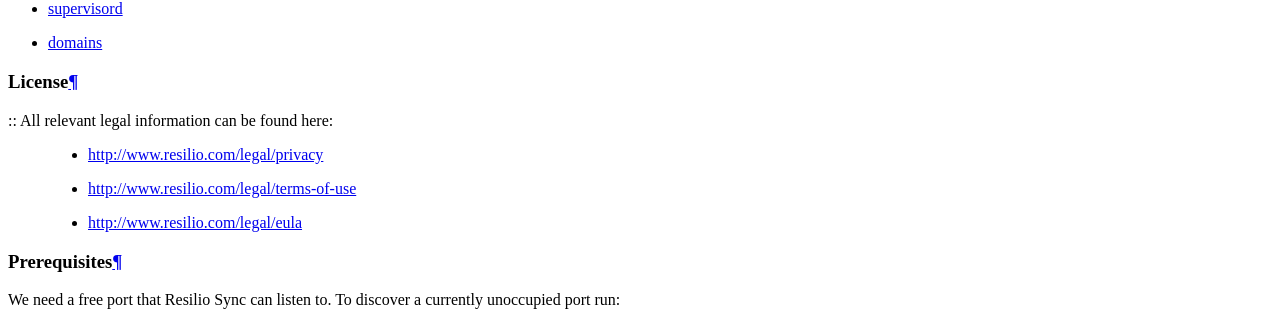
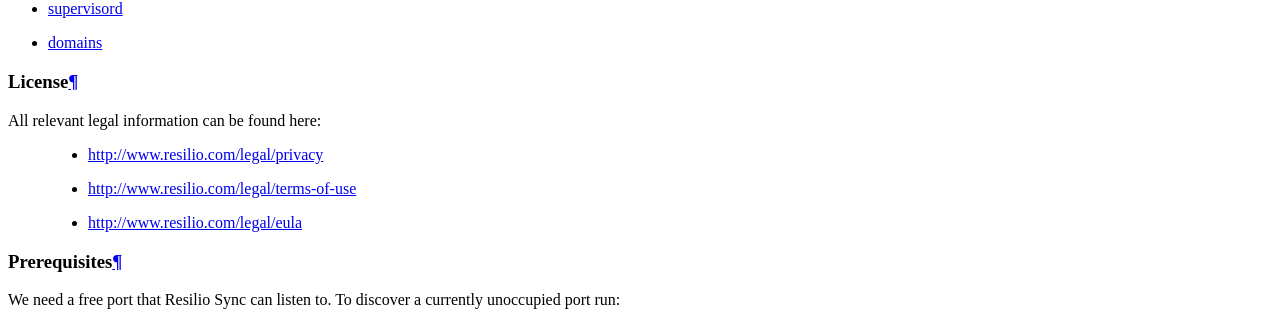
Before and after one commit to Uberspace/lab, a Sphinx documentation site: the page built from source/guide_resilio.rst, in a window 1280 px wide and 900 px high, scrolled down 1049 px. Shown: the part 148-459 px from the top of the window. Built offline with Sphinx 7.4.7 and the Read the Docs theme 2.0.0, drawn with Linux system fonts in a browser that asks for light colours.

Commit message:
minor formating

```diff
--- a/source/guide_resilio.rst
+++ b/source/guide_resilio.rst
@@ -22,7 +22,7 @@
 License
 =======
 
-:: All relevant legal information can be found here:
+All relevant legal information can be found here:
 
   * http://www.resilio.com/legal/privacy
   * http://www.resilio.com/legal/terms-of-use
```
